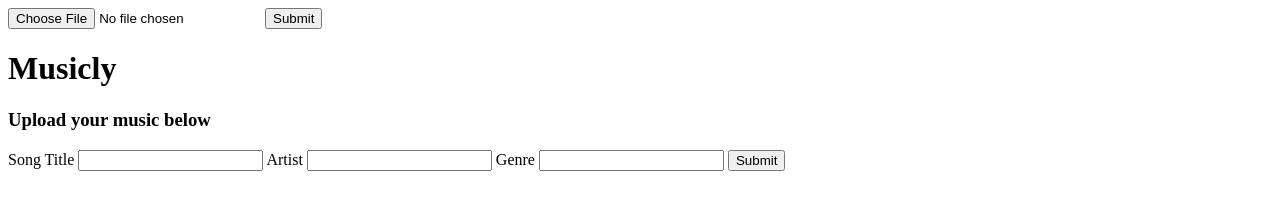
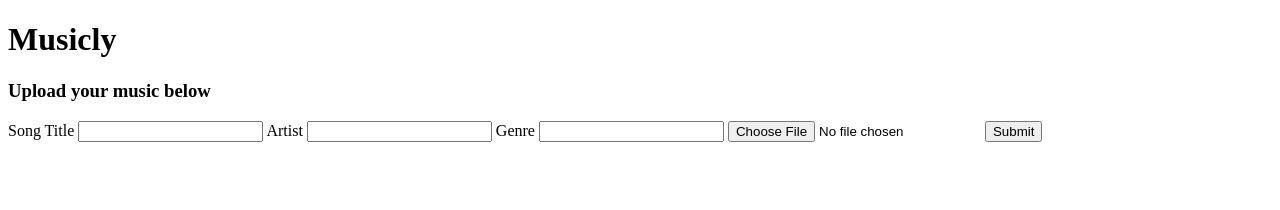
Before and after one commit to WistyDagel/Musicly, a website: page index.html in a window 1280 px wide. Drawn offline with Linux system fonts and the light colour scheme.

Commit message:
Update index.html

```diff
--- a/index.html
+++ b/index.html
@@ -6,23 +6,20 @@
     <title>Document</title>
 </head>
 <body>
-    <form id="uploadForm" method="POST" action="/upload" enctype="multipart/form-data">
-        <input type="file" name="musicFile" accept=".mp3">
-        <input type="submit">
-    </form>
     <div class="header">
         <h1>Musicly</h1>
         <h3>Upload your music below</h3>
     </div>
     <div class="content">
-        <form action="" method="POST">
+        <form id="uploadForm" method="POST" action="/upload" enctype="multipart/form-data">
             <label>Song Title</label>
             <input type="text"/>
             <label>Artist</label>
             <input type="text"/>
             <label>Genre</label>
             <input type="text"/>
-            <input type="submit" value="Submit"/>
+            <input type="file" name="musicFile" accept=".mp3">
+            <input type="submit">
         </form>
     </div>
 </body>
```
